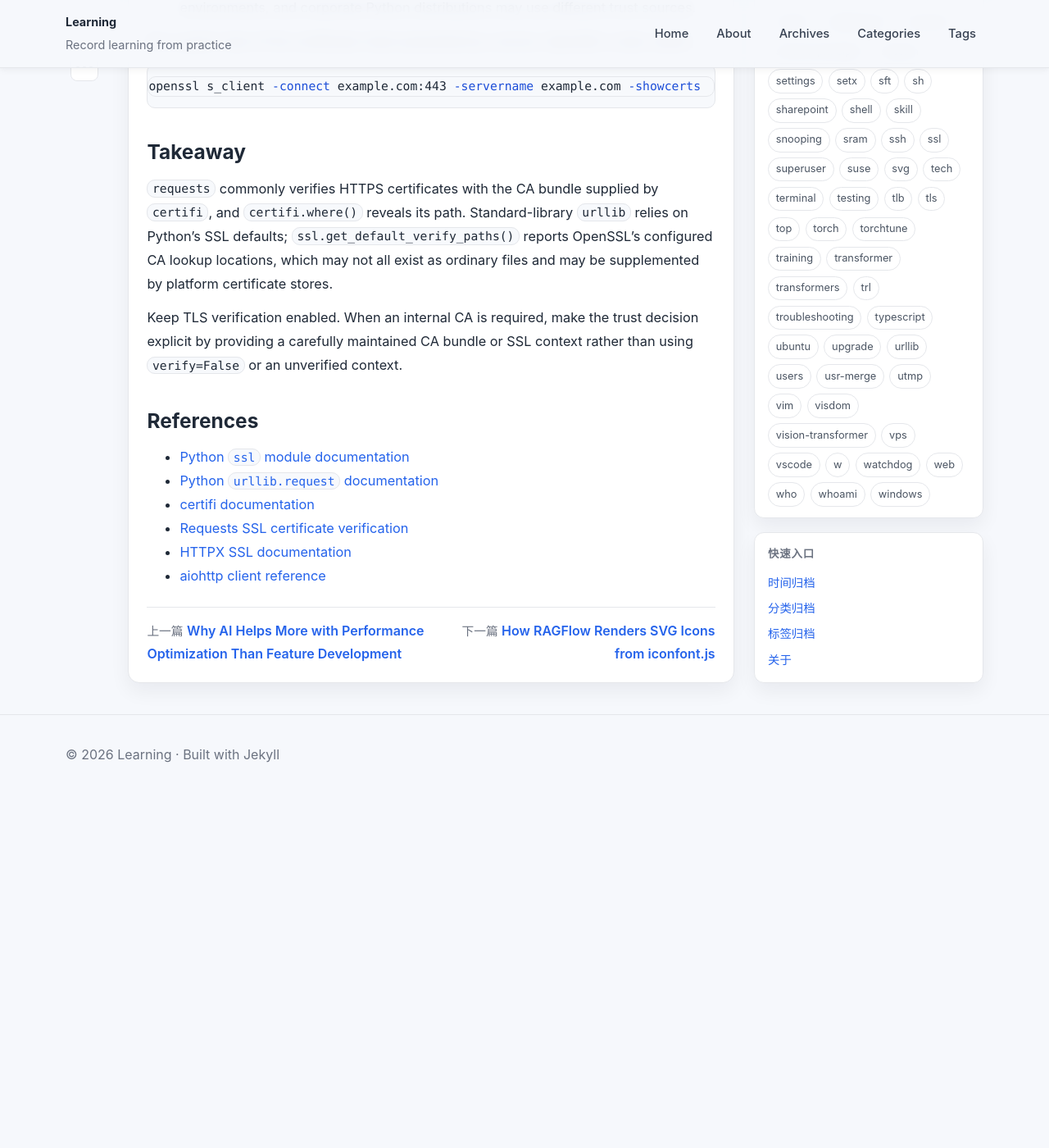
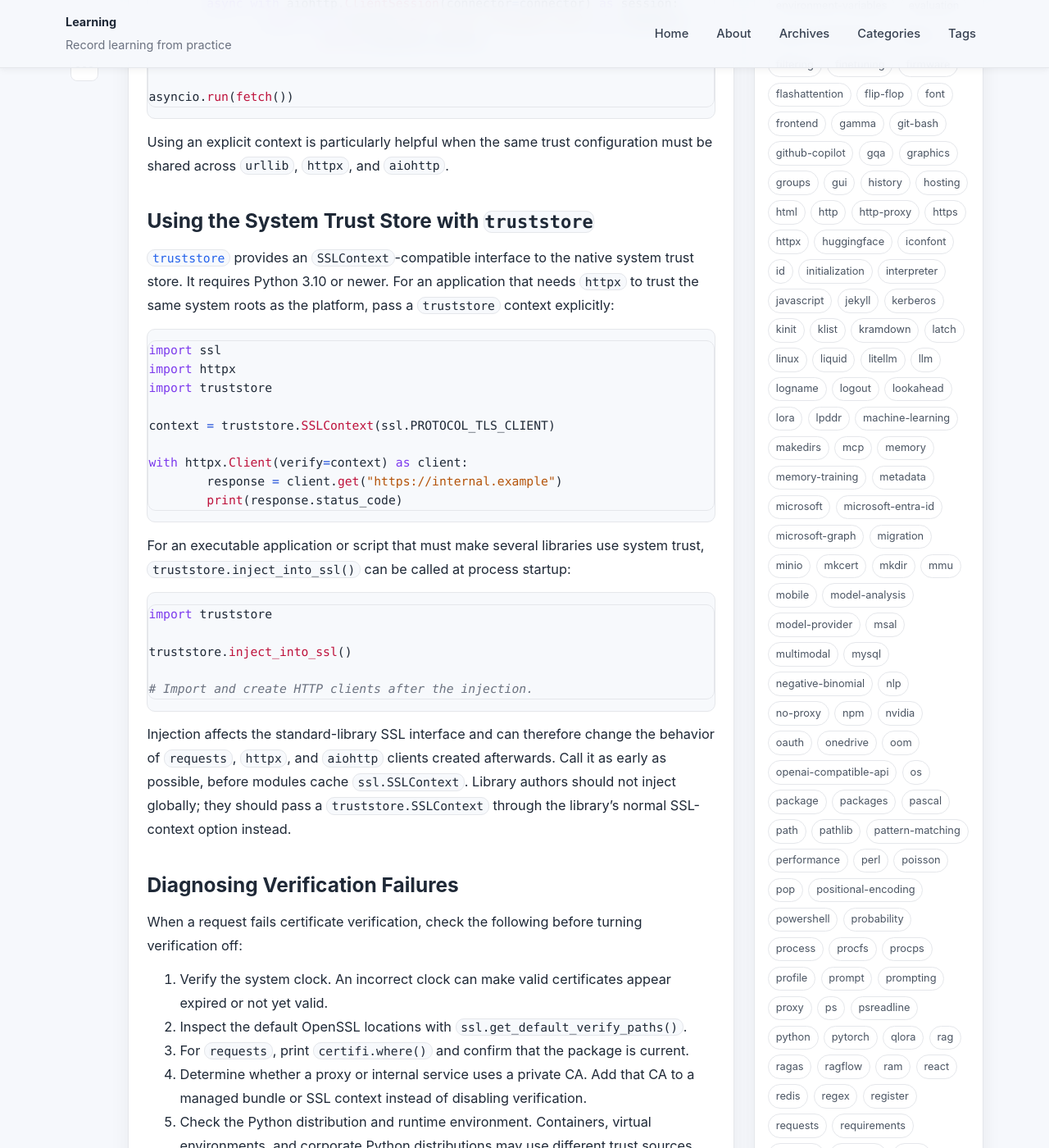
Before and after one commit to guominjia/learn, a Jekyll site: the page built from security/_posts/2026-07-16-python-ssl-certificate.md, in a window 1280 px wide and 1400 px high, scrolled down 5011 px. Shown: the whole window at 82% size. Built offline with Jekyll 4.4.1, drawn with Linux system fonts in a browser that asks for light colours; before the commit the page ends 5990 px from its top, so only the background shows below that; some of the changed text lies outside the part shown.

Commit message:
feat(docs): Add article on Python HTTP clients and TLS certificate verification

````diff
--- a/_posts/2026-07-16-python-ssl-certificate.md
+++ b/security/_posts/2026-07-16-python-ssl-certificate.md
@@ -113,9 +113,22 @@ The source of trust differs by platform and Python build:
 
 Therefore, `ssl.get_default_verify_paths()` is a useful diagnostic tool, but it is not a complete inventory of every certificate source available to Python. In particular, a missing `cafile` path does not by itself prove that verification cannot use an operating-system certificate store or another configured CA directory.
 
+## Library Defaults Are Not All the Same
+
+Do not assume that every Python HTTP library uses the same CA source as `ssl.create_default_context()`. In a typical installation, the defaults are:
+
+| Client | Default verification source |
+|---|---|
+| `urllib` | Python's default `ssl` context. On Windows, that can use the Windows certificate store. |
+| `aiohttp` | Python's default TLS configuration, with strict certificate and hostname verification enabled. |
+| `requests` | The `certifi` CA bundle in its normal installation. |
+| `httpx` | The `certifi` CA bundle. |
+
+This distinction matters on a managed Windows machine. An internal root CA installed in the Windows certificate store can be accepted by `urllib` and a default `aiohttp` session, yet a default `requests` or `httpx` client can still fail because `certifi` does not contain that private CA.
+
 ## `httpx` and `aiohttp`
 
-`httpx` supports both synchronous and asynchronous calls. Its TLS verification is enabled by default, and it can be configured with a custom SSL context when an application needs a private CA:
+`httpx` supports both synchronous and asynchronous calls. Its TLS verification is enabled by default and normally uses `certifi`, rather than the system trust store. Configure a custom SSL context when an application needs a private CA:
 
 ```python
 import httpx
@@ -150,6 +163,34 @@ asyncio.run(fetch())
 
 Using an explicit context is particularly helpful when the same trust configuration must be shared across `urllib`, `httpx`, and `aiohttp`.
 
+## Using the System Trust Store with `truststore`
+
+[`truststore`](https://truststore.readthedocs.io/en/latest/) provides an `SSLContext`-compatible interface to the native system trust store. It requires Python 3.10 or newer. For an application that needs `httpx` to trust the same system roots as the platform, pass a `truststore` context explicitly:
+
+```python
+import ssl
+import httpx
+import truststore
+
+context = truststore.SSLContext(ssl.PROTOCOL_TLS_CLIENT)
+
+with httpx.Client(verify=context) as client:
+	response = client.get("https://internal.example")
+	print(response.status_code)
+```
+
+For an executable application or script that must make several libraries use system trust, `truststore.inject_into_ssl()` can be called at process startup:
+
+```python
+import truststore
+
+truststore.inject_into_ssl()
+
+# Import and create HTTP clients after the injection.
+```
+
+Injection affects the standard-library SSL interface and can therefore change the behavior of `requests`, `httpx`, and `aiohttp` clients created afterwards. Call it as early as possible, before modules cache `ssl.SSLContext`. Library authors should not inject globally; they should pass a `truststore.SSLContext` through the library's normal SSL-context option instead.
+
 ## Diagnosing Verification Failures
 
 When a request fails certificate verification, check the following before turning verification off:
@@ -180,3 +221,4 @@ Keep TLS verification enabled. When an internal CA is required, make the trust d
 - [Requests SSL certificate verification](https://requests.readthedocs.io/en/latest/user/advanced/#ssl-cert-verification)
 - [HTTPX SSL documentation](https://www.python-httpx.org/advanced/ssl/)
 - [aiohttp client reference](https://docs.aiohttp.org/en/stable/client_reference.html)
+- [truststore documentation](https://truststore.readthedocs.io/en/latest/)
````
